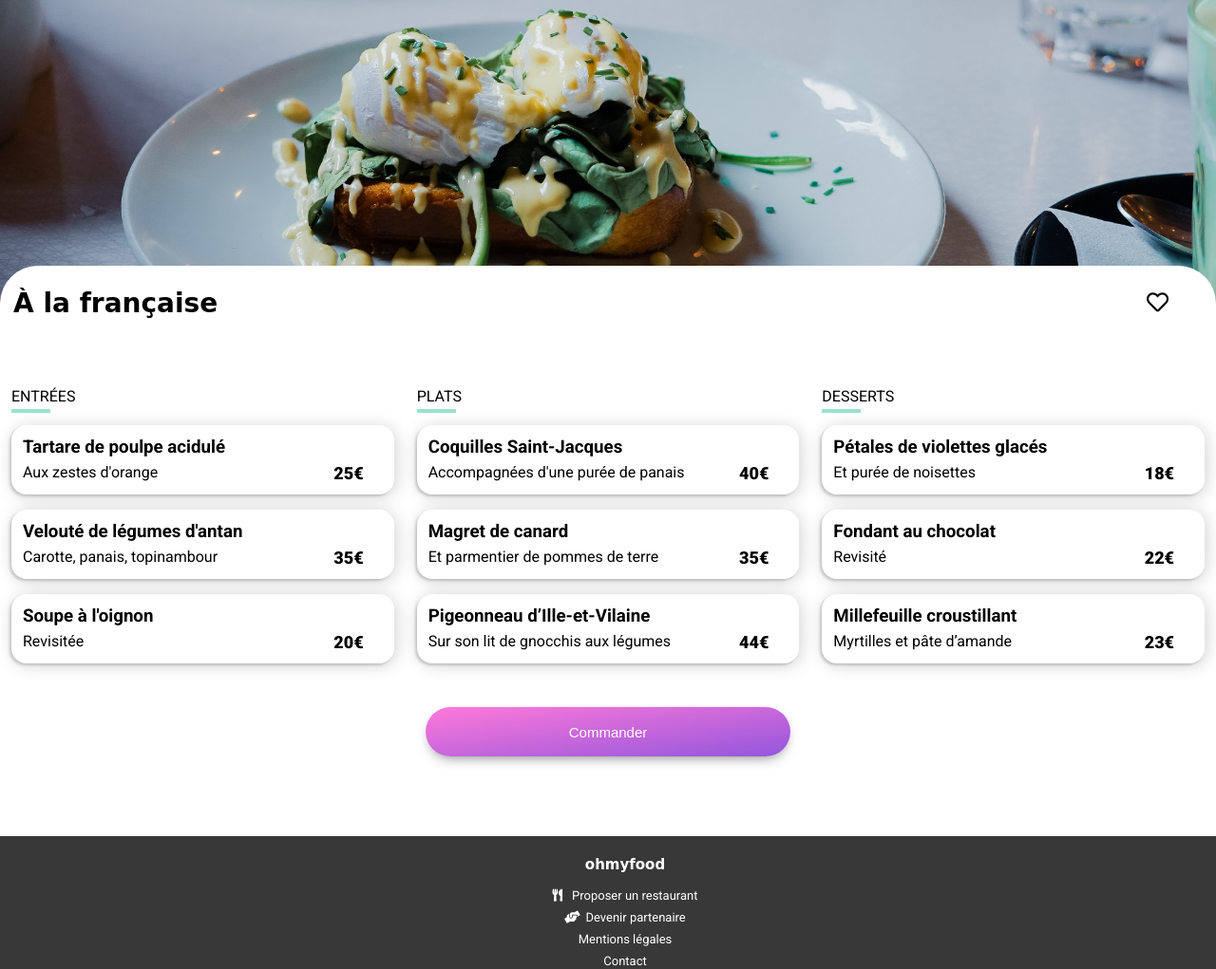
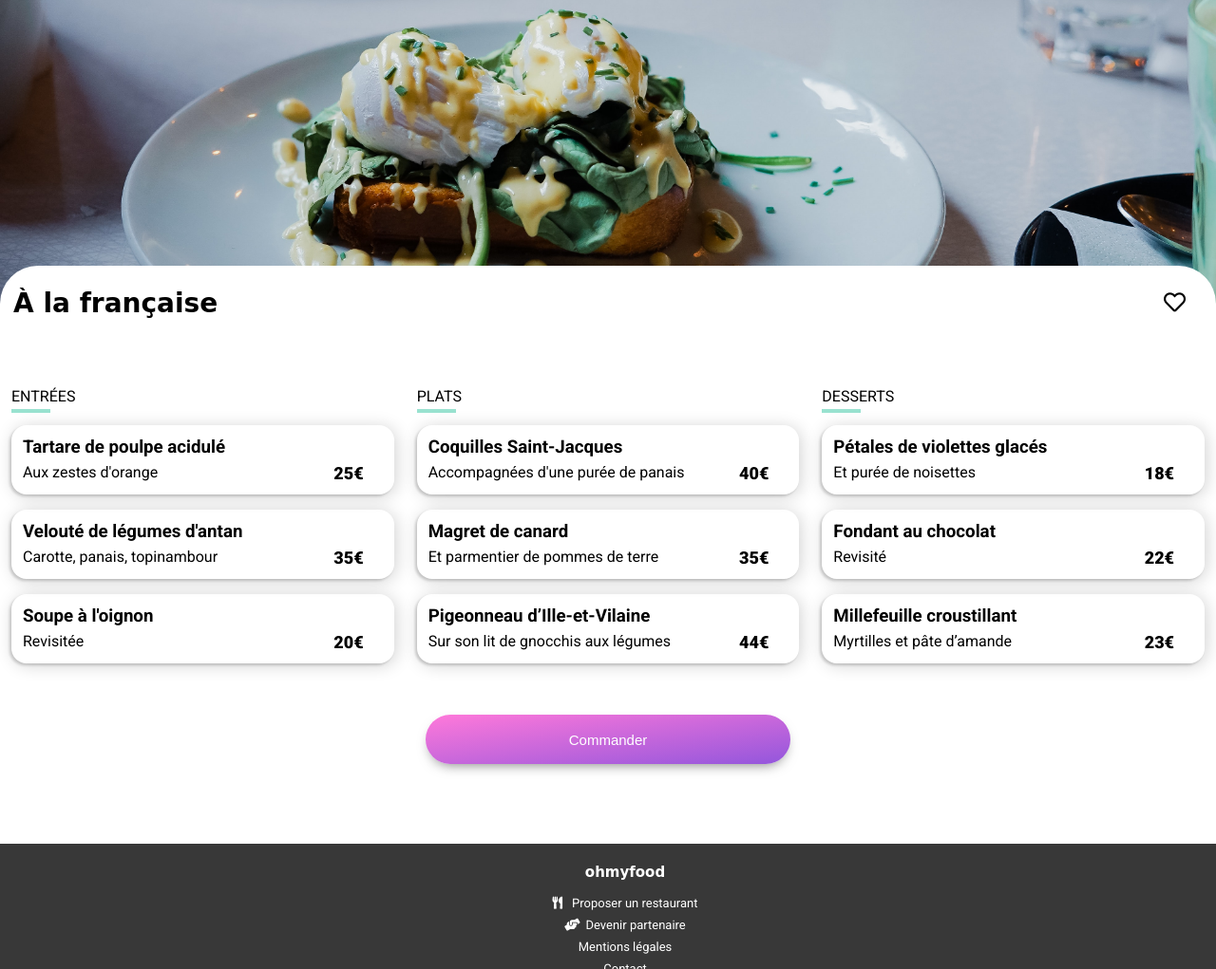
Before and after one commit to jeanchok/JeanChoquet_3_04112021, a website: page menuALaFracaise.html in a window 1280 px wide. Shown: the part 230-1251 px from the top of the page at 95% size. Drawn offline with Linux system fonts and the light colour scheme; a web font is replaced by a local one.

Commit message:
Version Finale

```diff
--- a/assets/sass/components/_index.scss
+++ b/assets/sass/components/_index.scss
@@ -1,7 +1,7 @@
 /*boutton*/
 .bouton{
     margin:auto;
-    margin-top: 30px;
+    margin-top: 38px;
     margin-bottom: 68px;
     text-align: center;
   & a{
--- a/assets/sass/pages/_index.scss
+++ b/assets/sass/pages/_index.scss
@@ -134,6 +134,8 @@
         margin-left: 28px;
         overflow: hidden;
         text-overflow: ellipsis;
+        font-size: 18px;
+        font-weight: 600;
     }
 }
 
@@ -282,7 +284,7 @@
     font-size: 23px;
     align-content: center;
     margin: auto;
-    margin-right: 24px;
+    margin-right: 6px;
 }
 
 #btn_like1:hover #encartTexte__coeur1--checked, #btn_like2:hover #encartTexte__coeur2--checked,#btn_like3:hover #encartTexte__coeur3--checked,#btn_like4:hover #encartTexte__coeur4--checked,#btn_like5:hover #encartTexte__coeur5--checked{
```
Also changed, not shown: assets/sass/main.css, 1 other file.
